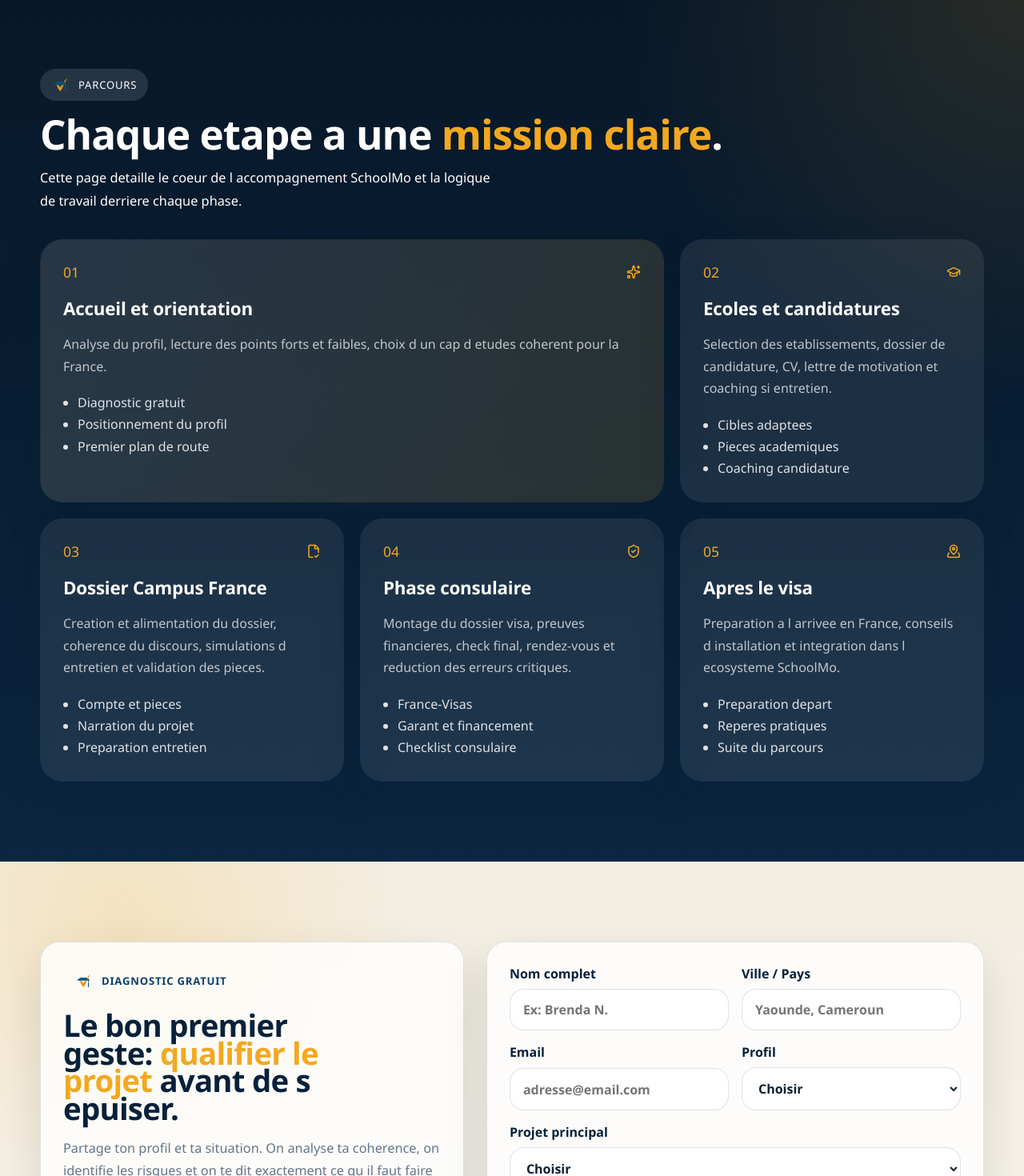
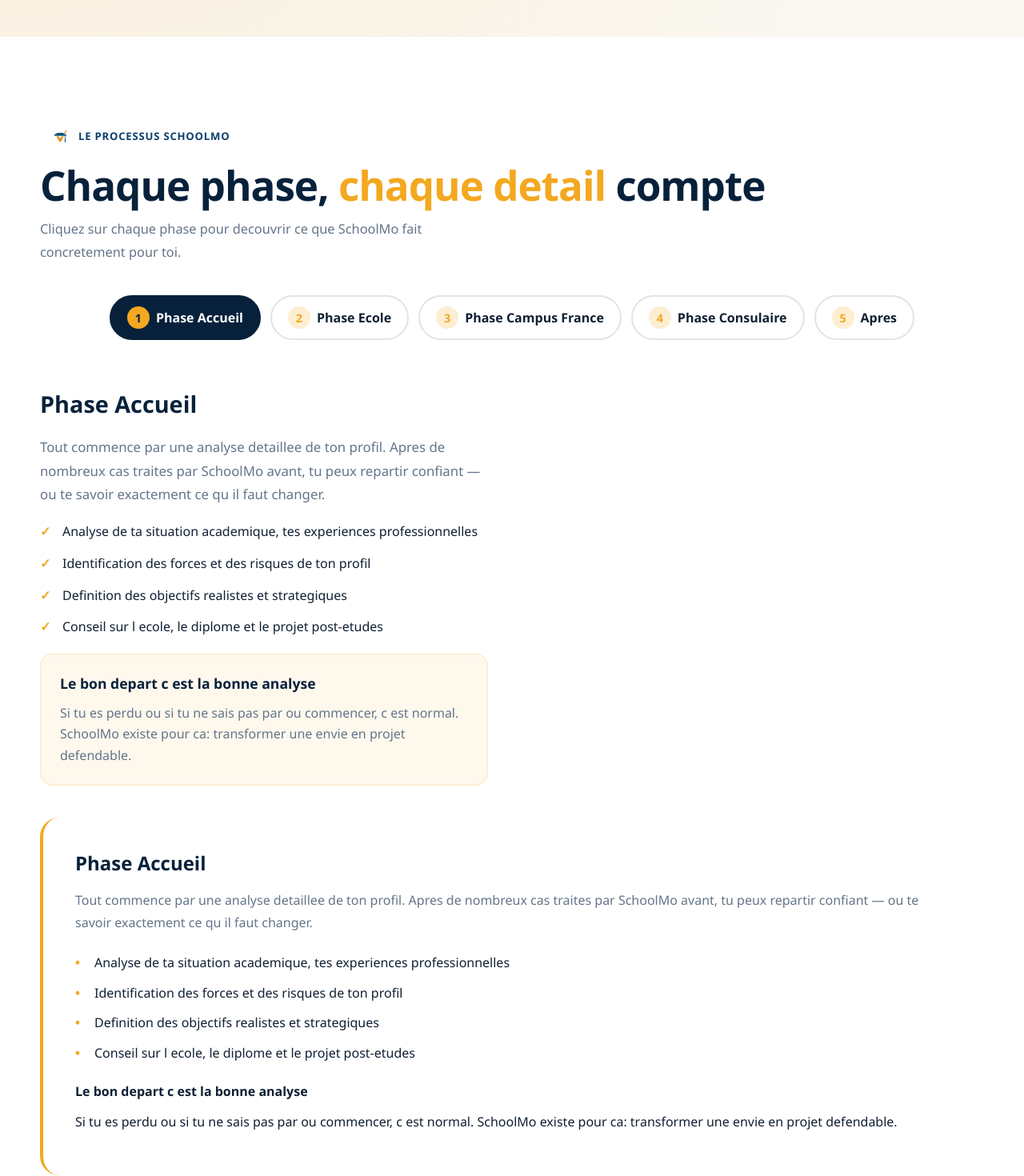
Before and after one commit to harfleur20/schoolMo, a React (Vite) app: page /accompagnement in a window 1280 px wide. Shown: the part 540-2010 px from the top of the page at 80% size. Built offline with nearby package versions, Linux system fonts and the light colour scheme; a web font is replaced by a local one.

Commit message:
section accompagnements

```diff
--- a/index.html
+++ b/index.html
@@ -7,6 +7,7 @@
       name="description"
       content="SchoolMo accompagne les etudiants africains, camerounais en particulier, dans leur projet d etudes et d obtention de visa pour la France."
     />
+    <link rel="icon" type="image/png" href="/Assets/icon.png" />
     <link rel="preconnect" href="https://api.fontshare.com" />
     <link
       rel="stylesheet"
--- a/src/App.css
+++ b/src/App.css
@@ -449,14 +449,13 @@
 
 .split-copy h2,
 .profiles-copy h2,
-.partnership-copy h2
- {
+.partnership-copy h2 {
   color: var(--navy-deep);
   font-size: clamp(2rem, 4vw, 3.7rem);
   width: 80%;
 }
 
-.cta-copy-panel h2{
+.cta-copy-panel h2 {
   color: var(--navy-deep);
   font-size: clamp(2rem, 3vw, 2.7rem);
   width: 80%;
@@ -1679,6 +1678,179 @@
   color: rgba(255, 255, 255, 0.92);
 }
 
+/* Phase Selector Styles */
+.phase-selector {
+  display: flex;
+  gap: 12px;
+  margin: 40px 0 60px;
+  justify-content: center;
+  flex-wrap: wrap;
+}
+
+.phase-button {
+  display: flex;
+  align-items: center;
+  gap: 8px;
+  padding: 12px 20px;
+  border: 2px solid var(--line);
+  border-radius: 28px;
+  background: transparent;
+  color: var(--text);
+  font-weight: 600;
+  cursor: pointer;
+  transition: all 0.3s ease;
+}
+
+.phase-button:hover {
+  border-color: var(--navy);
+}
+
+.phase-button.is-active {
+  background: var(--navy-deep);
+  color: white;
+  border-color: var(--navy-deep);
+}
+
+.phase-number {
+  display: inline-flex;
+  align-items: center;
+  justify-content: center;
+  width: 28px;
+  height: 28px;
+  border-radius: 50%;
+  background: rgba(243, 168, 31, 0.2);
+  color: var(--gold);
+  font-weight: 700;
+  font-size: 0.9rem;
+}
+
+.phase-button.is-active .phase-number {
+  background: var(--gold);
+  color: var(--navy-deep);
+}
+
+.phase-content {
+  display: grid;
+  gap: 40px;
+  margin-top: 40px;
+}
+
+.phase-panel {
+  display: grid;
+  grid-template-columns: 1fr 1fr;
+  gap: 60px;
+  align-items: start;
+}
+
+.phase-left {
+  display: flex;
+  flex-direction: column;
+  gap: 20px;
+}
+
+.phase-left h3 {
+  font-family: var(--font-display);
+  font-size: 1.8rem;
+  font-weight: 700;
+  color: var(--navy-deep);
+  margin: 0;
+}
+
+.phase-description {
+  color: var(--muted);
+  font-size: 1.05rem;
+  line-height: 1.75;
+  margin: 0;
+}
+
+.phase-details {
+  list-style: none;
+  padding: 0;
+  margin: 0;
+  display: flex;
+  flex-direction: column;
+  gap: 14px;
+}
+
+.phase-details li {
+  padding-left: 28px;
+  position: relative;
+  color: var(--text);
+  line-height: 1.6;
+}
+
+.phase-details li::before {
+  content: "✓";
+  position: absolute;
+  left: 0;
+  color: var(--gold);
+  font-weight: bold;
+}
+
+.phase-highlight {
+  padding: 24px;
+  border-radius: 16px;
+  background: rgba(243, 168, 31, 0.08);
+  border: 1px solid rgba(243, 168, 31, 0.2);
+}
+
+.phase-highlight strong {
+  display: block;
+  color: var(--navy-deep);
+  font-size: 1.1rem;
+  margin-bottom: 12px;
+}
+
+.phase-highlight p {
+  margin: 0;
+  color: var(--muted);
+  line-height: 1.65;
+}
+
+.phase-alt-content {
+  background: rgba(255, 255, 255, 0.5);
+  padding: 40px;
+  border-radius: 24px;
+  border-left: 4px solid var(--gold);
+}
+
+.phase-alt-content h3 {
+  font-family: var(--font-display);
+  font-size: 1.5rem;
+  color: var(--navy-deep);
+  margin: 0 0 16px;
+}
+
+.phase-alt-text {
+  color: var(--muted);
+  line-height: 1.75;
+  margin: 0 0 24px;
+}
+
+.phase-detailed-list {
+  list-style: none;
+  padding: 0;
+  margin: 0 0 24px;
+  display: flex;
+  flex-direction: column;
+  gap: 12px;
+}
+
+.phase-detailed-list li {
+  padding-left: 24px;
+  position: relative;
+  color: var(--text);
+  line-height: 1.6;
+}
+
+.phase-detailed-list li::before {
+  content: "•";
+  position: absolute;
+  left: 0;
+  color: var(--gold);
+  font-weight: bold;
+}
+
 .page-intro {
   padding: 170px 0 80px;
 }
@@ -2376,6 +2548,7 @@
   .method-layout,
   .partnerships-layout,
   .reassurance-layout,
+  .phase-panel,
   .faq-layout,
   .cta-layout {
     grid-template-columns: 1fr;
@@ -2581,6 +2754,10 @@
   .testimonial-quote {
     min-height: 300px;
   }
+
+  .phase-selector {
+    flex-wrap: wrap;
+  }
 }
 
 @media (max-width: 560px) {
@@ -2679,4 +2856,19 @@
   .testimonial-quote {
     min-height: 300px;
   }
-}
+
+  .phase-selector {
+    flex-wrap: wrap;
+    gap: 8px;
+  }
+
+  .phase-button {
+    flex: 1 1 calc(50% - 4px);
+    flex-direction: row;
+    gap: 8px;
+  }
+
+  .phase-name {
+    display: none;
+  }
+}
--- a/src/components/SharedSections.jsx
+++ b/src/components/SharedSections.jsx
@@ -262,7 +262,7 @@
             ))}
           </div>
 
-          <div className="contact-badges">
+          {/* <div className="contact-badges">
             <a href={whatsappBaseLink} target="_blank" rel="noreferrer">
               <Phone size={16} />
               +33 7 55 17 44 64
@@ -271,7 +271,7 @@
               <Mail size={16} />
               contact@schoolmo.fr
             </a>
-          </div>
+          </div> */}
         </motion.div>
 
         <motion.div className="form-panel" {...revealProps}>
@@ -352,8 +352,7 @@
             </button>
 
             <p className="form-note">
-              Zero stockage de donnees. Ton message arrive directement sur
-              WhatsApp pour qu on puisse discuter de ton projet en temps reel.
+              (*) Soyez le plus honnête possible dans vos déclarations.
             </p>
 
             {formSent && (
--- a/src/pages/AccompagnementPage.jsx
+++ b/src/pages/AccompagnementPage.jsx
@@ -1,64 +1,127 @@
-import { motion } from 'framer-motion'
-import { ClosingBanner, ContactSection, PageIntro } from '../components/SharedSections'
-import { pageIntros, processSteps, revealProps } from '../siteData'
+import { useState } from "react";
+import { motion } from "framer-motion";
+import {
+  ClosingBanner,
+  ContactSection,
+  PageIntro,
+} from "../components/SharedSections";
+import {
+  pageIntros,
+  accompanimentPhaseDetails,
+  revealProps,
+} from "../siteData";
 
 export function AccompagnementPage() {
+  const [activePhase, setActivePhase] = useState(0);
+  const currentPhase = accompanimentPhaseDetails[activePhase];
+
   return (
     <>
-      <PageIntro tag={pageIntros.accompagnement.tag} title={pageIntros.accompagnement.title} text={pageIntros.accompagnement.text} />
+      <PageIntro
+        tag={pageIntros.accompagnement.tag}
+        title={pageIntros.accompagnement.title}
+        accent={pageIntros.accompagnement.accent}
+        text={pageIntros.accompagnement.text}
+      />
 
-      <section className="section section-dark">
+      <section className="section section-light">
         <div className="section-shell">
           <motion.div className="section-heading" {...revealProps}>
-            <span className="section-tag">Parcours</span>
+            <span className="section-tag section-tag-light">
+              Le processus schoolmo
+            </span>
             <h2>
-              Chaque etape a une <span>mission claire</span>.
+              Chaque phase, <span>chaque detail</span> compte
             </h2>
             <p>
-              Cette page detaille le coeur de l accompagnement SchoolMo et la logique de travail
-              derriere chaque phase.
+              Cliquez sur chaque phase pour decouvrir ce que SchoolMo fait
+              concretement pour toi.
             </p>
           </motion.div>
 
-          <div className="process-grid">
-            {processSteps.map((step, index) => {
-              const Icon = step.icon
+          <div className="phase-selector">
+            {accompanimentPhaseDetails.map((phase, index) => (
+              <motion.button
+                key={phase.id}
+                className={`phase-button ${activePhase === index ? "is-active" : ""}`}
+                onClick={() => setActivePhase(index)}
+                {...revealProps}
+              >
+                <span className="phase-number">{phase.id}</span>
+                <span className="phase-name">{phase.title}</span>
+              </motion.button>
+            ))}
+          </div>
 
-              return (
-                <motion.article
-                  key={step.number}
-                  id={`phase-${index + 1}`}
-                  className={`process-card ${index === 0 ? 'is-featured' : ''}`}
-                  {...revealProps}
-                >
-                  <div className="process-topline">
-                    <span>{step.number}</span>
-                    <Icon size={18} />
+          <div className="phase-content">
+            <motion.div
+              key={currentPhase.id}
+              className="phase-panel"
+              {...revealProps}
+            >
+              <div className="phase-left">
+                <h3>{currentPhase.title}</h3>
+                <p className="phase-description">
+                  {currentPhase.fullDescription || currentPhase.shortTitle}
+                </p>
+                <ul className="phase-details">
+                  {currentPhase.details.map((detail, index) => (
+                    <li key={index}>{detail}</li>
+                  ))}
+                </ul>
+                {currentPhase.highlightText && (
+                  <div className="phase-highlight">
+                    <strong>{currentPhase.highlight}</strong>
+                    <p>{currentPhase.highlightText}</p>
                   </div>
-                  <h3>{step.title}</h3>
-                  <p>{step.text}</p>
-                  <ul>
-                    {step.points.map((point) => (
-                      <li key={point}>{point}</li>
-                    ))}
-                  </ul>
-                </motion.article>
-              )
-            })}
+                )}
+              </div>
+            </motion.div>
+
+            {activePhase === 0 && (
+              <motion.div className="phase-alt-content" {...revealProps}>
+                <h3>Phase Accueil</h3>
+                <p className="phase-alt-text">
+                  Tout commence par une analyse detaillee de ton profil. Apres
+                  de nombreux cas traites par SchoolMo avant, tu peux repartir
+                  confiant — ou te savoir exactement ce qu il faut changer.
+                </p>
+                <ul className="phase-detailed-list">
+                  <li>
+                    Analyse de ta situation academique, tes experiences
+                    professionnelles
+                  </li>
+                  <li>
+                    Identification des forces et des risques de ton profil
+                  </li>
+                  <li>Definition des objectifs realistes et strategiques</li>
+                  <li>
+                    Conseil sur l ecole, le diplome et le projet post-etudes
+                  </li>
+                </ul>
+                <div className="phase-alt-highlight">
+                  <strong>Le bon depart c est la bonne analyse</strong>
+                  <p>
+                    Si tu es perdu ou si tu ne sais pas par ou commencer, c est
+                    normal. SchoolMo existe pour ca: transformer une envie en
+                    projet defendable.
+                  </p>
+                </div>
+              </motion.div>
+            )}
           </div>
         </div>
       </section>
 
       <ContactSection />
-
       <ClosingBanner
         title={
           <>
-            Un accompagnement utile commence par un <span>cadre clair</span>.
+            Pret(e) a demarrer ton <span>accompagnement</span> ?
           </>
         }
-        text="Cette page sert a montrer la methode: ce que SchoolMo fait, dans quel ordre, et pourquoi chaque phase compte."
+        text="La premiere etape est un diagnostic gratuit. On evalue la situation, on l analyse le processus, et on convainc ensemble."
       />
     </>
-  )
+  );
 }
--- a/src/siteData.js
+++ b/src/siteData.js
@@ -389,9 +389,10 @@
     text: "Des milliers d etudiants africains reussissent chaque annee. La France existe pour ceux qui ont fait leurs devoirs et qui cherchent un environnement pour vraiment construire.",
   },
   accompagnement: {
-    tag: "Accompagnement",
-    title: "Un parcours cadre pour chaque dossier.",
-    text: "De l orientation au depart, SchoolMo organise chaque etape pour reduire les zones floues et les erreurs qui provoquent des refus ou des blocages.",
+    tag: "Notre accompagnement",
+    title: "5 phases. Un seul objectif :",
+    accent: "Ton visa etudiant pour la France.",
+    text: "SchoolMo t accompagne a travers un processus structure, clair et personnalise — de l analyse de ton profil jusqu a ton integration en France.",
   },
   partenariats: {
     tag: "Partenariats",
@@ -409,6 +410,73 @@
     text: "Cette page rassemble des retours d experience, des videos et des citations pour montrer ce que SchoolMo apporte concreteme nt aux projets d etudes vers la France.",
   },
 };
+
+export const accompanimentPhaseDetails = [
+  {
+    id: 1,
+    title: "Phase Accueil",
+    shortTitle: "Analyse du profil",
+    fullDescription:
+      "Tout commence par une analyse detaillee de ton profil. Apres de nombreux cas traites par SchoolMo avant, tu peux repartir confiant — ou te savoir exactement ce qu il faut changer.",
+    details: [
+      "Analyse de ta situation academique, tes experiences professionnelles",
+      "Identification des forces et des risques de ton profil",
+      "Definition des objectifs realistes et strategiques",
+      "Conseil sur l ecole, le diplome et le projet post-etudes",
+    ],
+    highlight: "Le bon depart c est la bonne analyse",
+    highlightText:
+      "Si tu es perdu ou si tu ne sais pas par ou commencer, c est normal. SchoolMo existe pour ca: transformer une envie en projet defendable.",
+  },
+  {
+    id: 2,
+    title: "Phase Ecole",
+    shortTitle: "Conseil et orientation personnalisee",
+    fullDescription:
+      "Sur la base de votre profil SchoolMo, nous construisons sur les mailles possibles : formations, etablissements, candidatures.",
+    details: [
+      "Pourquoi cette formation",
+      "Pourquoi cette ecole",
+      "Pourquoi la France",
+      "Quels sont tes objectifs",
+    ],
+    highlight: "",
+    highlightText: "",
+  },
+  {
+    id: 3,
+    title: "Phase Campus France",
+    shortTitle: "Preparation pour la procedure",
+    details: [
+      "Creation du compte Campus France",
+      "Alimentation du dossier avec les pieces justificatives",
+      "Simulations d entretien et coaching",
+      "Prise de rendez-vous a l entretien",
+    ],
+  },
+  {
+    id: 4,
+    title: "Phase Consulaire",
+    shortTitle: "Constitution du dossier visa",
+    details: [
+      "Regroupement de tous les documents necessaires",
+      "Preparation aux questions de l entretien au consulat",
+      "Verification de la coheence du projet et du dossier",
+      "Coordination avec le consulat et les partenaires",
+    ],
+  },
+  {
+    id: 5,
+    title: "Apres",
+    shortTitle: "Apres le retour intermediaire",
+    details: [
+      "Guide pratique pour l arrivee en France",
+      "Inscription administrative et demarches essentielles",
+      "Integration dans la communaute SchoolMo",
+      "Suivi et support continu",
+    ],
+  },
+];
 
 export const footerColumns = [
   {
```
